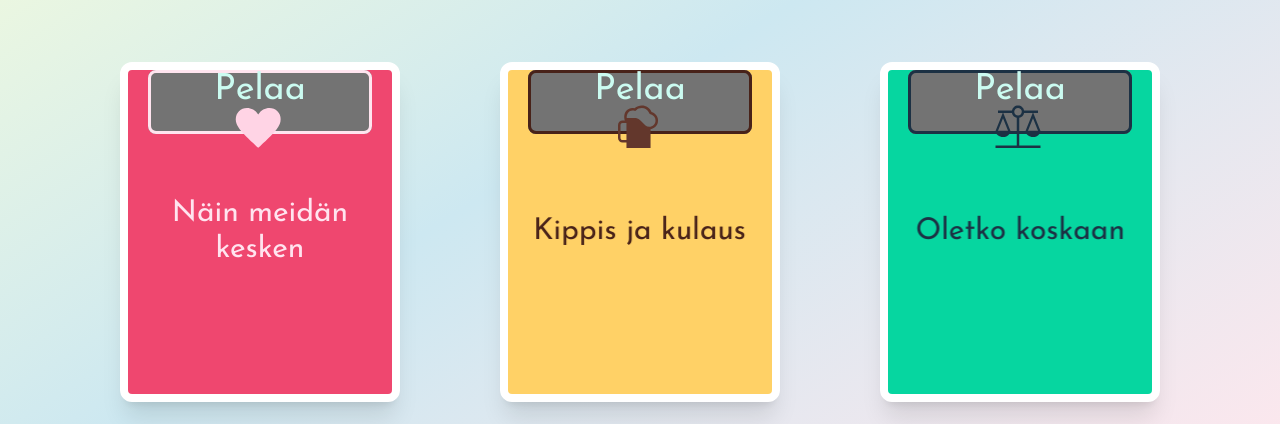
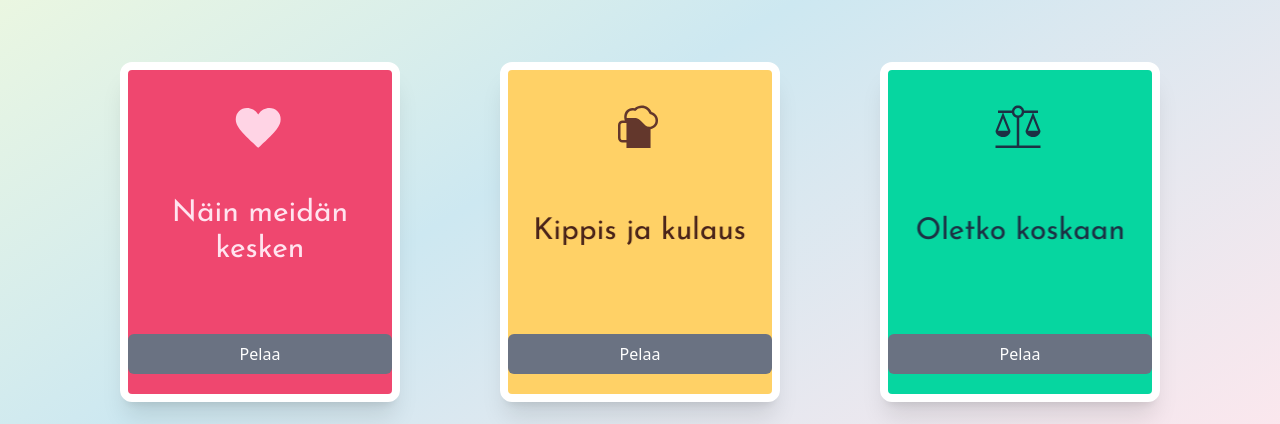
Before and after one commit to jamktiko/stripNsip, a SvelteKit app in the folder projekti/: page / in a window 1280 px wide. Shown: the part 302-726 px from the top of the page. Built offline with nearby package versions, Linux system fonts and the light colour scheme.

Commit message:
tekstiruutu nyt oikeassa paikassa, tyylitys puuttuu

```diff
--- a/projekti/src/routes/Kortti.svelte
+++ b/projekti/src/routes/Kortti.svelte
@@ -41,9 +41,9 @@
 				/>
 			</span>
 			{#if pelaaNakyvyys}
-				<div class=" h-16 w-56 rounded-lg bg-neutral-500 outline-[3px] outline-offset-[-3px]">
+				<div class="absolute bottom-5 w-full text-center">
 					<div
-						class="handicap items-end justify-center font-['Josefin_Sans'] text-4xl font-normal text-teal-100"
+						class="handicap rounded-md bg-gray-500 px-12 py-2 font-medium text-white hover:bg-gray-600"
 					>
 						Pelaa
 					</div>
```
